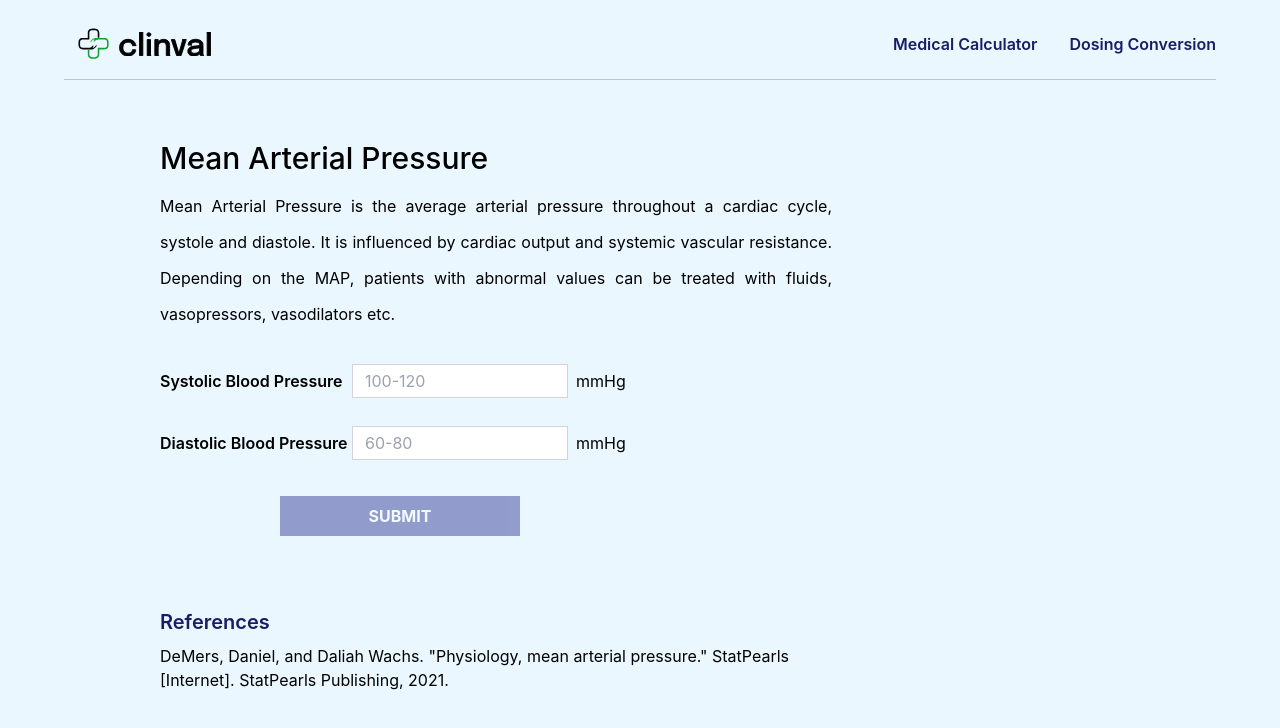
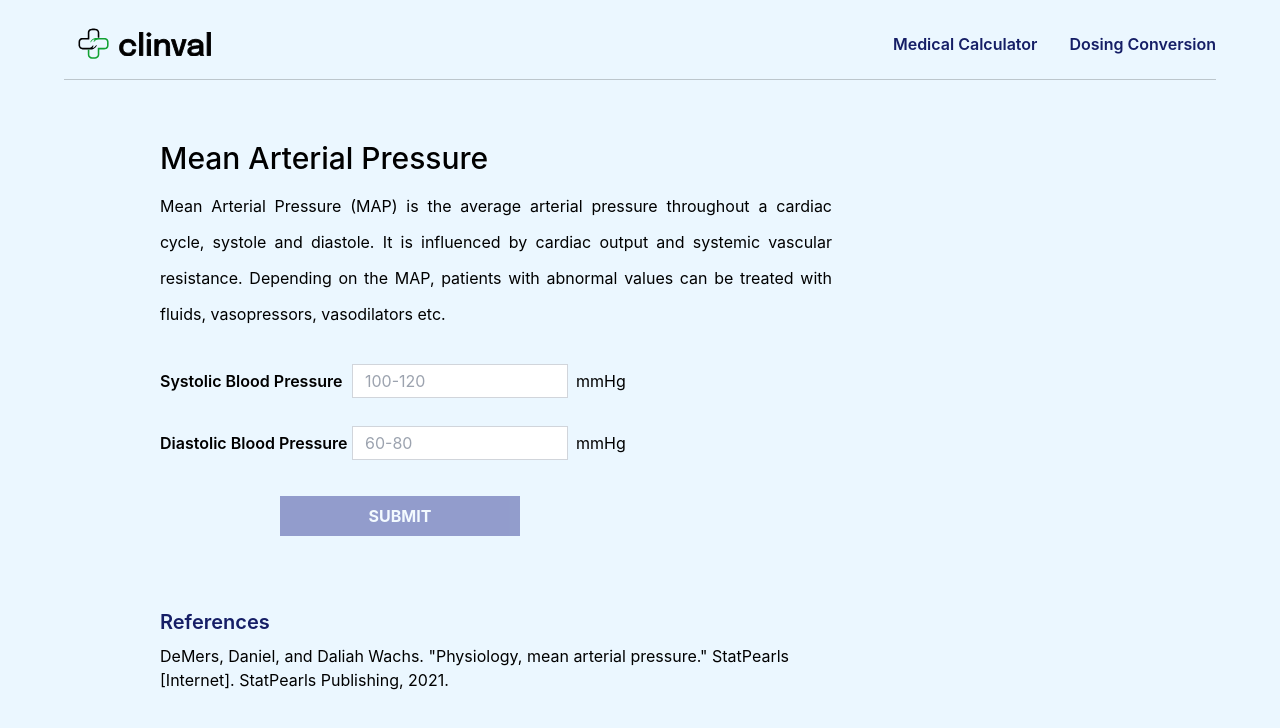
Before and after one commit to Thesaleem/clinval, a React (Create React App) app: page /calculator/mean-arterial-pressure in a window 1280 px wide. Shown: the top 728 px of the page. Built offline with nearby package versions, Linux system fonts and the light colour scheme.

Commit message:
update files

```diff
--- a/src/components/Medical Calculator/Calculators/Map.tsx
+++ b/src/components/Medical Calculator/Calculators/Map.tsx
@@ -23,7 +23,7 @@ const Map = () => {
                 Mean Arterial Pressure
             </SectionTitle>
             <SectionText>
-                Mean Arterial Pressure is the average arterial pressure
+                Mean Arterial Pressure (MAP) is the average arterial pressure
                 throughout a cardiac cycle, systole and diastole.
                 It is influenced by cardiac output and systemic vascular resistance.
                 Depending on the MAP, patients with abnormal values can be treated with
```
